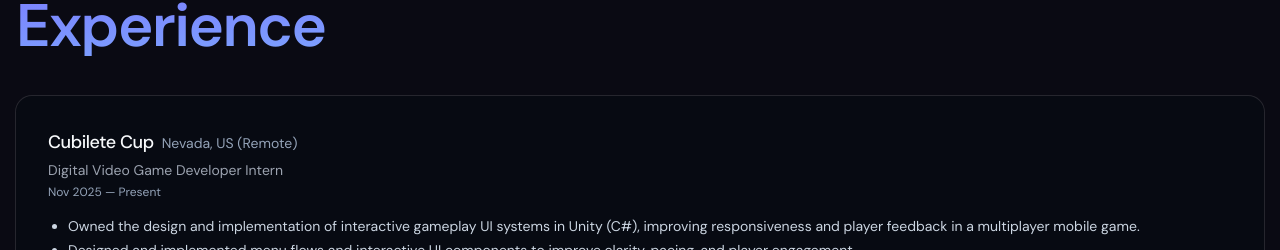
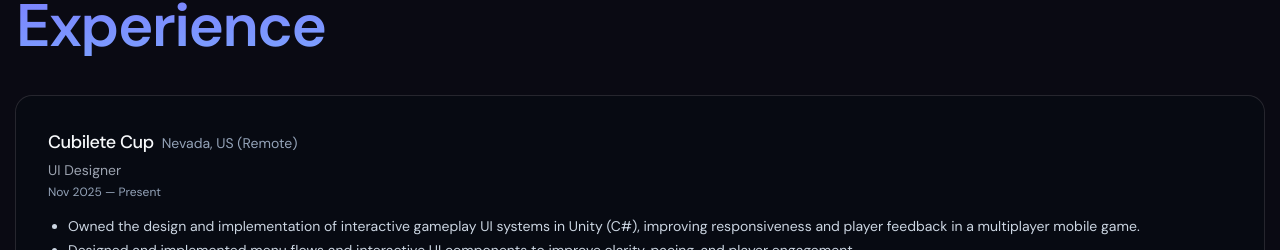
Before and after one commit to Candy-Butcher/Portfolio-V1, a Next.js app: page / in a window 1280 px wide. Shown: the part 3278-3528 px from the top of the page. Built offline with nearby package versions, Linux system fonts and the light colour scheme.

Commit message:
Update index.tsx

```diff
--- a/src/pages/index.tsx
+++ b/src/pages/index.tsx
@@ -313,7 +313,7 @@ const pygonCards: BentoCardProps[] = [
     label: "#2",
     heroTitle: "The Legend of Pygon (released later as CodeStrike on Steam)",
     tools: "Unity, Figma (UI/UX), custom scripting",
-    length: "8 months (internship period)",
+    length: "8 months",
     description:
       "Educational adventure introducing Python through logic puzzles, storytelling, and interactive play; difficulty and rewards support young learners.",
     keyContrib: [
@@ -1111,7 +1111,7 @@ async function getLocomotive() {
       </div>
 
       <div className="text-sm text-secondary-foreground">
-        Digital Video Game Developer Intern
+        UI Designer
       </div>
       <div className="text-xs text-muted-foreground">Nov 2025 — Present</div>
 
```
